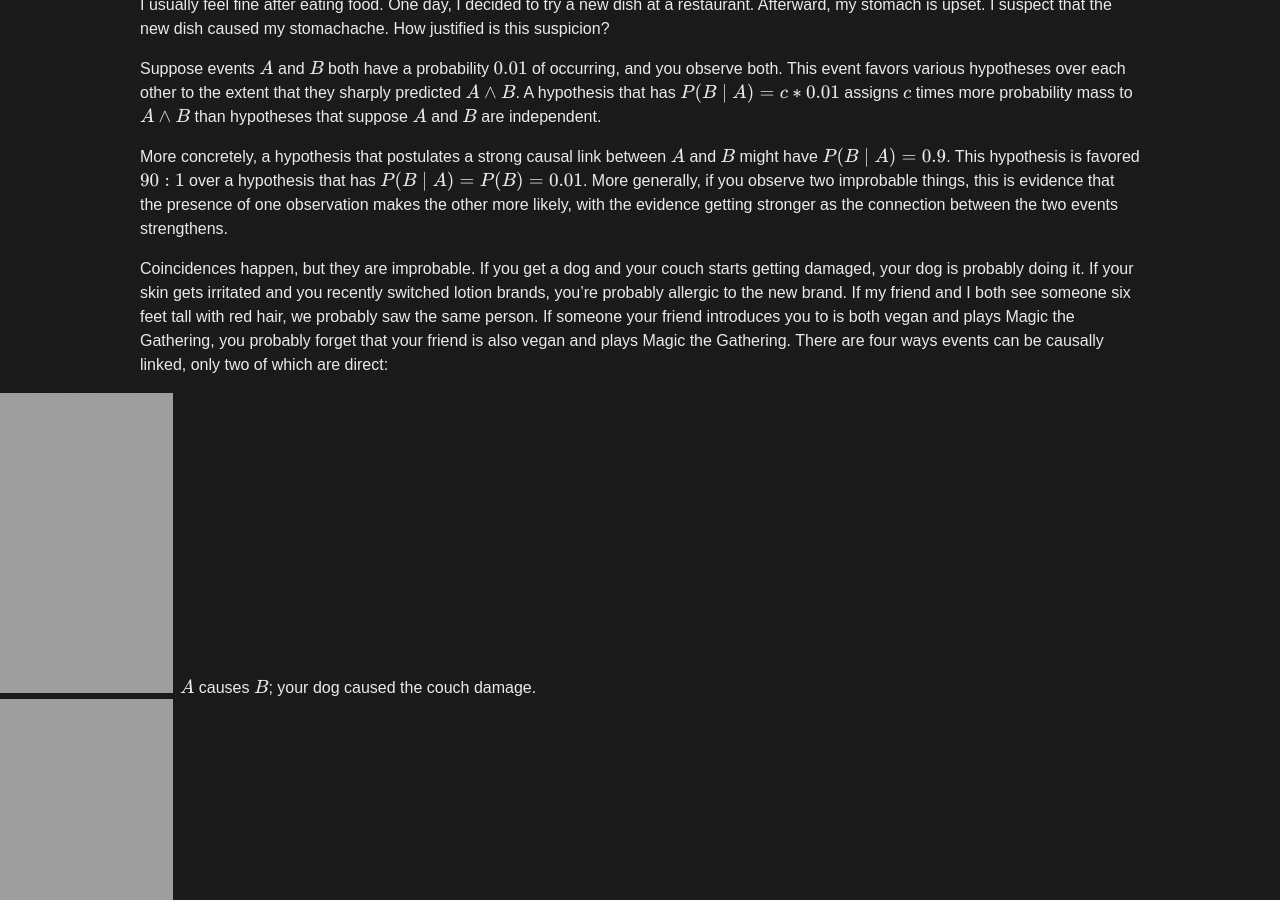
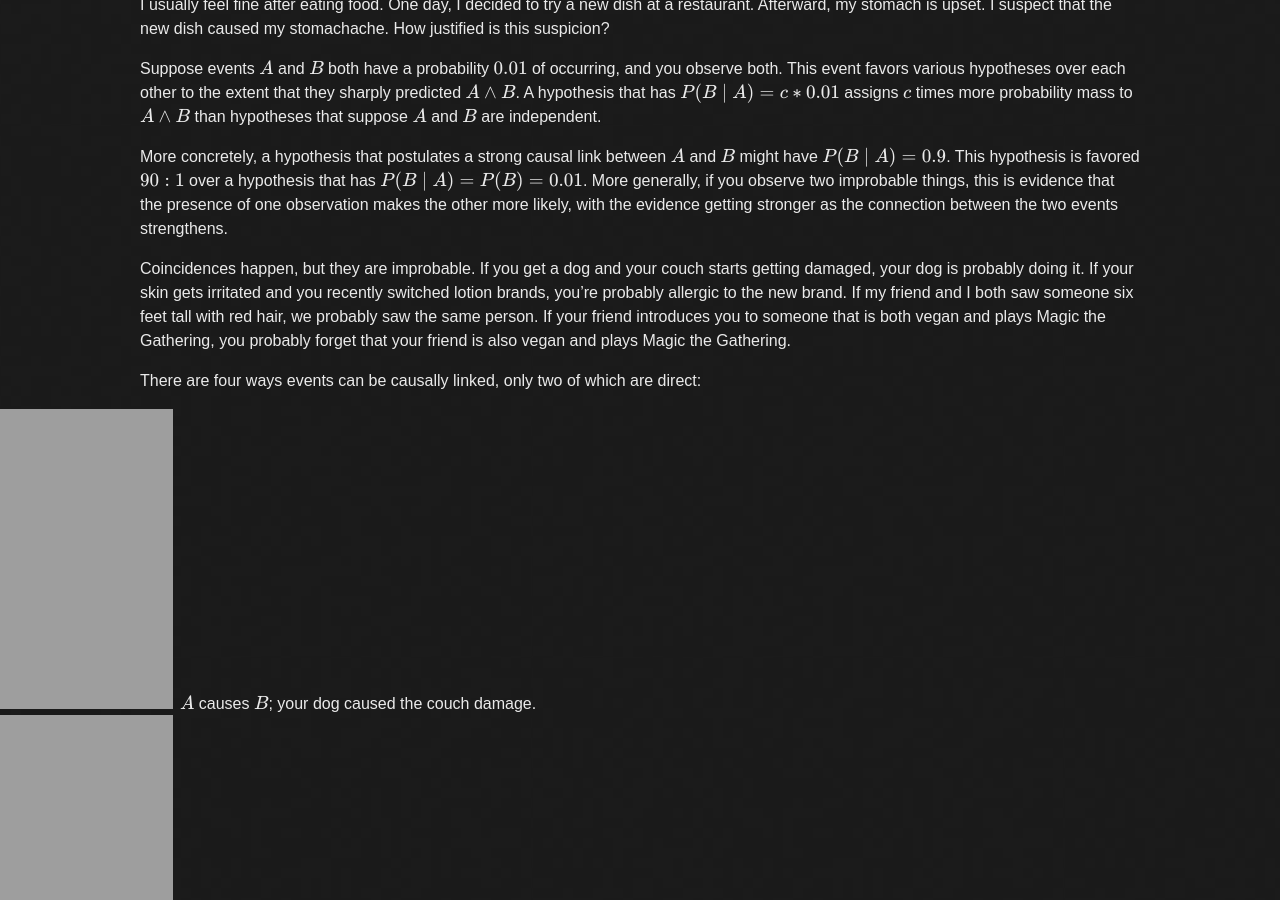
Before and after one commit to tocttou/hacker-blog, a Jekyll site: the page built from _posts/2021-2-23-Coincidences.md, in a window 1280 px wide and 900 px high, scrolled down 407 px. Built offline with Jekyll 4.4.1, drawn with Linux system fonts in a browser that asks for light colours; formulas are drawn with MathJax 3.

Commit message:
Update 2021-2-23-Coincidences.md

```diff
--- a/_posts/2021-2-23-Coincidences.md
+++ b/_posts/2021-2-23-Coincidences.md
@@ -13,7 +13,8 @@ Suppose events $$A$$ and $$B$$ both have a probability $$0.01$$ of occurring, an
 
 More concretely, a hypothesis that postulates a strong causal link between $$A$$ and $$B$$ might have $$P(B \mid A) = 0.9$$. This hypothesis is favored $$90:1$$ over a hypothesis that has $$P(B \mid A) = P(B) = 0.01$$. More generally, if you observe two improbable things, this is evidence that the presence of one observation makes the other more likely, with the evidence getting stronger as the connection between the two events strengthens.
 
-Coincidences happen, but they are improbable. If you get a dog and your couch starts getting damaged, your dog is probably doing it. If your skin gets irritated and you recently switched lotion brands, you're probably allergic to the new brand. If my friend and I both see someone six feet tall with red hair, we probably saw the same person. If someone your friend introduces you to is both vegan and plays Magic the Gathering, you probably forget that your friend is also vegan and plays Magic the Gathering.
+Coincidences happen, but they are improbable. If you get a dog and your couch starts getting damaged, your dog is probably doing it. If your skin gets irritated and you recently switched lotion brands, you're probably allergic to the new brand. If my friend and I both saw someone six feet tall with red hair, we probably saw the same person. If your friend introduces you to someone that is both vegan and plays Magic the Gathering, you probably forget that your friend is also vegan and plays Magic the Gathering.
+
 There are four ways events can be causally linked, only two of which are direct:
 
 - $$A$$ causes $$B$$; your dog caused the couch damage.
```
